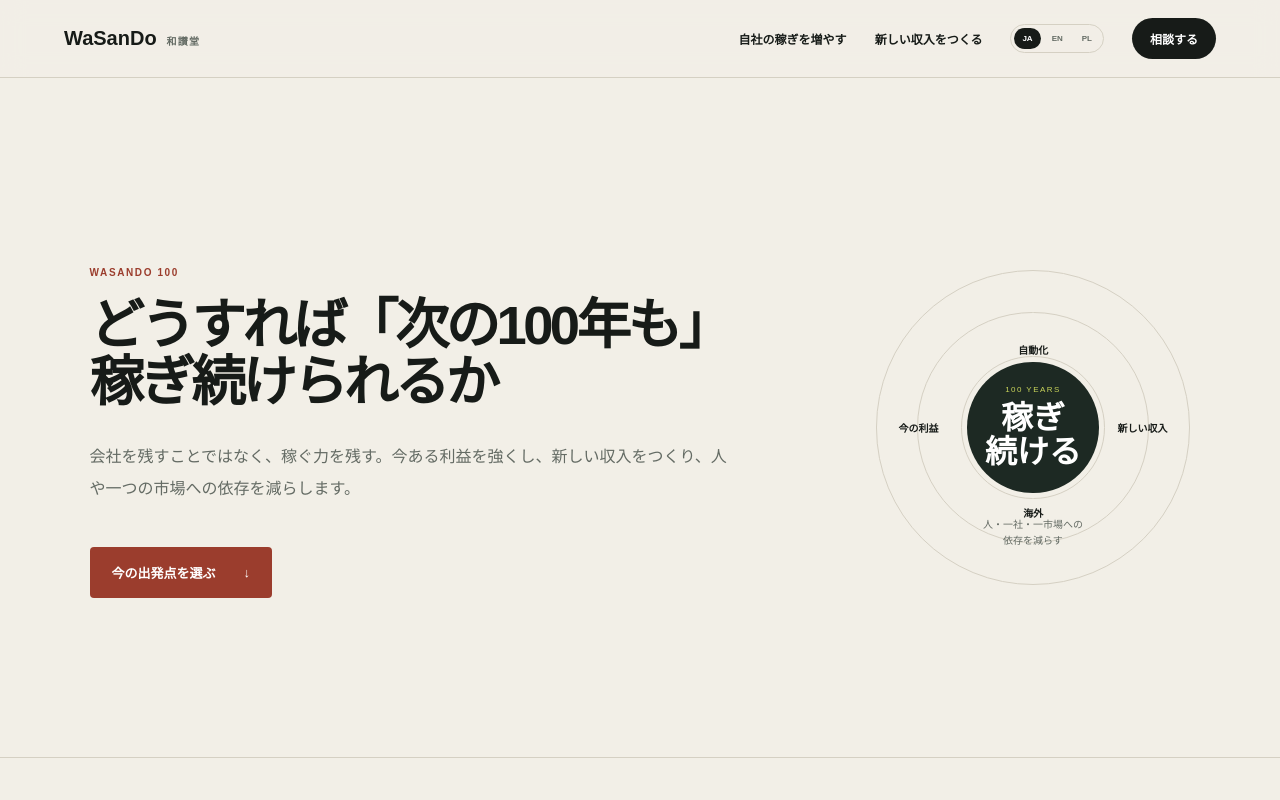
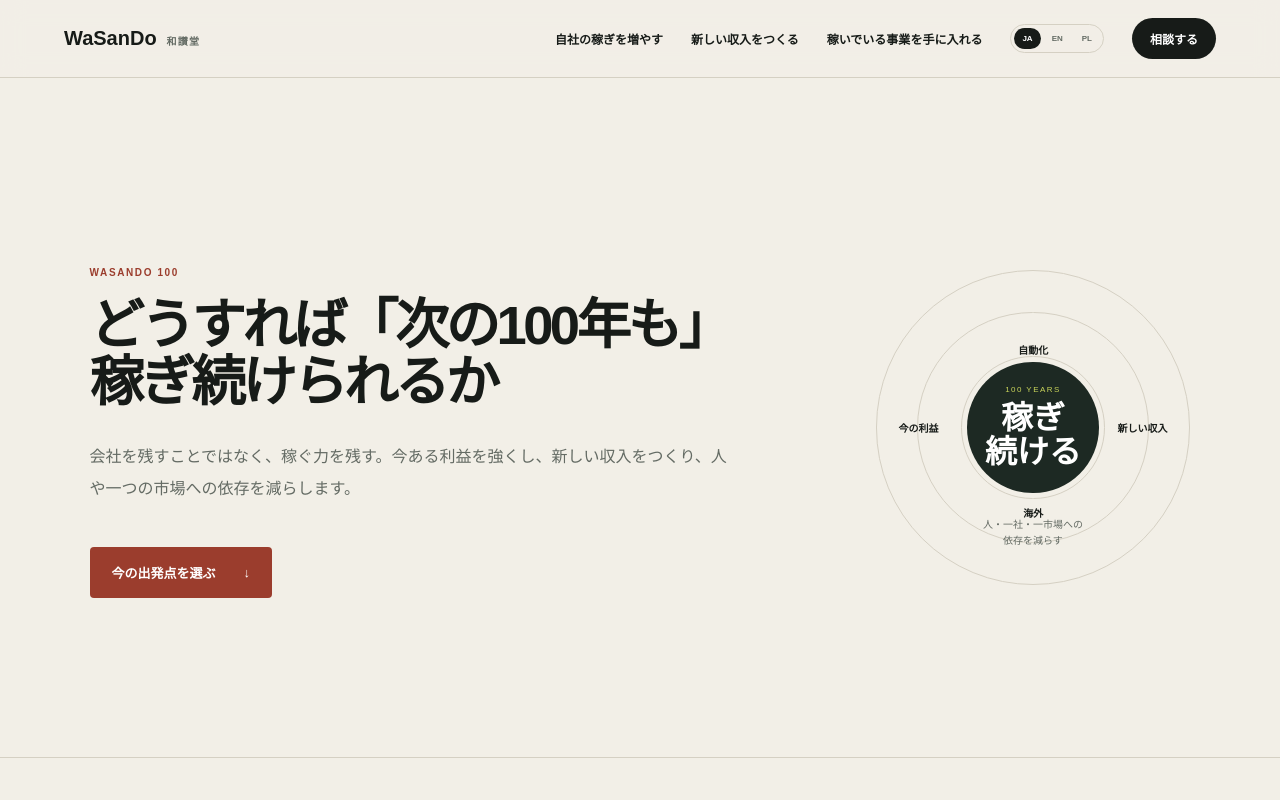
Before and after one commit to ktsuyukusa/wasando-100, a Next.js app: page / in a window 1280 px wide. Shown: the top 800 px of the page. Built offline with nearby package versions, Linux system fonts and the light colour scheme.

Commit message:
Make header navigation select the three earning routes

```diff
--- a/app/page.tsx
+++ b/app/page.tsx
@@ -20,7 +20,7 @@ export default function Home() {
     <main>
       <header className="topbar">
         <a className="brand" href="#"><span>WaSanDo</span><small>和讃堂</small></a>
-        <nav><a href="#routes">{t.nav.routes}</a><a href="#tools">{t.nav.tools}</a><div className="locale">{(["ja","en","pl"] as Locale[]).map((l)=><button key={l} className={locale===l?"active":""} onClick={()=>setLocale(l)}>{l.toUpperCase()}</button>)}</div><a className="navCta" href="#contact">{t.nav.contact}</a></nav>
+        <nav><a href="#routes" onClick={() => setSelected("company")}>{t.nav.routes}</a><a href="#routes" onClick={() => setSelected("income")}>{t.nav.tools}</a><a href="#routes" onClick={() => setSelected("takeover")}>{locale === "ja" ? "稼いでいる事業を手に入れる" : locale === "en" ? "Acquire an earning business" : "Przejmij dochodowy biznes"}</a><div className="locale">{(["ja","en","pl"] as Locale[]).map((l)=><button key={l} className={locale===l?"active":""} onClick={()=>setLocale(l)}>{l.toUpperCase()}</button>)}</div><a className="navCta" href="#contact">{t.nav.contact}</a></nav>
       </header>
 
       <section className="hero">
```
